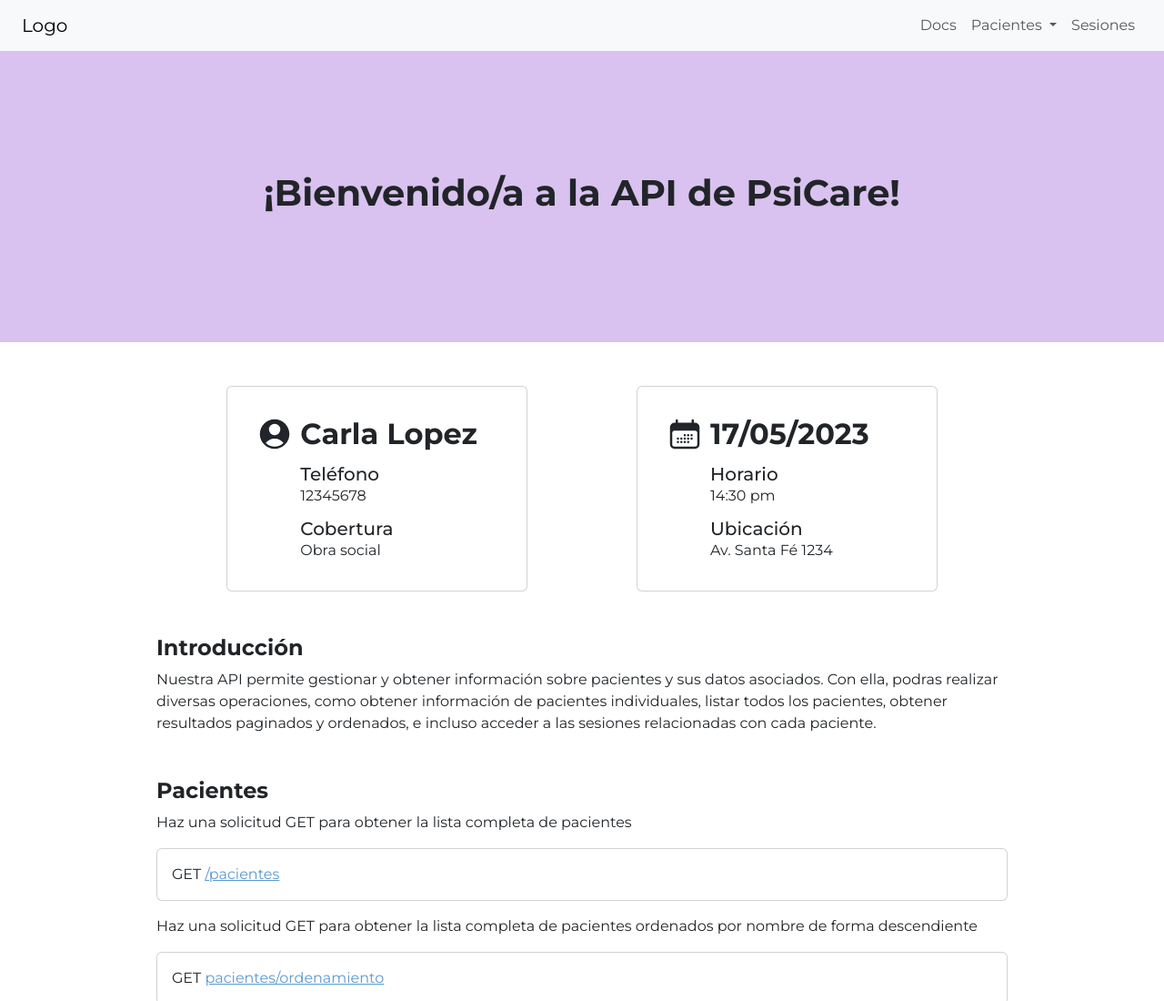
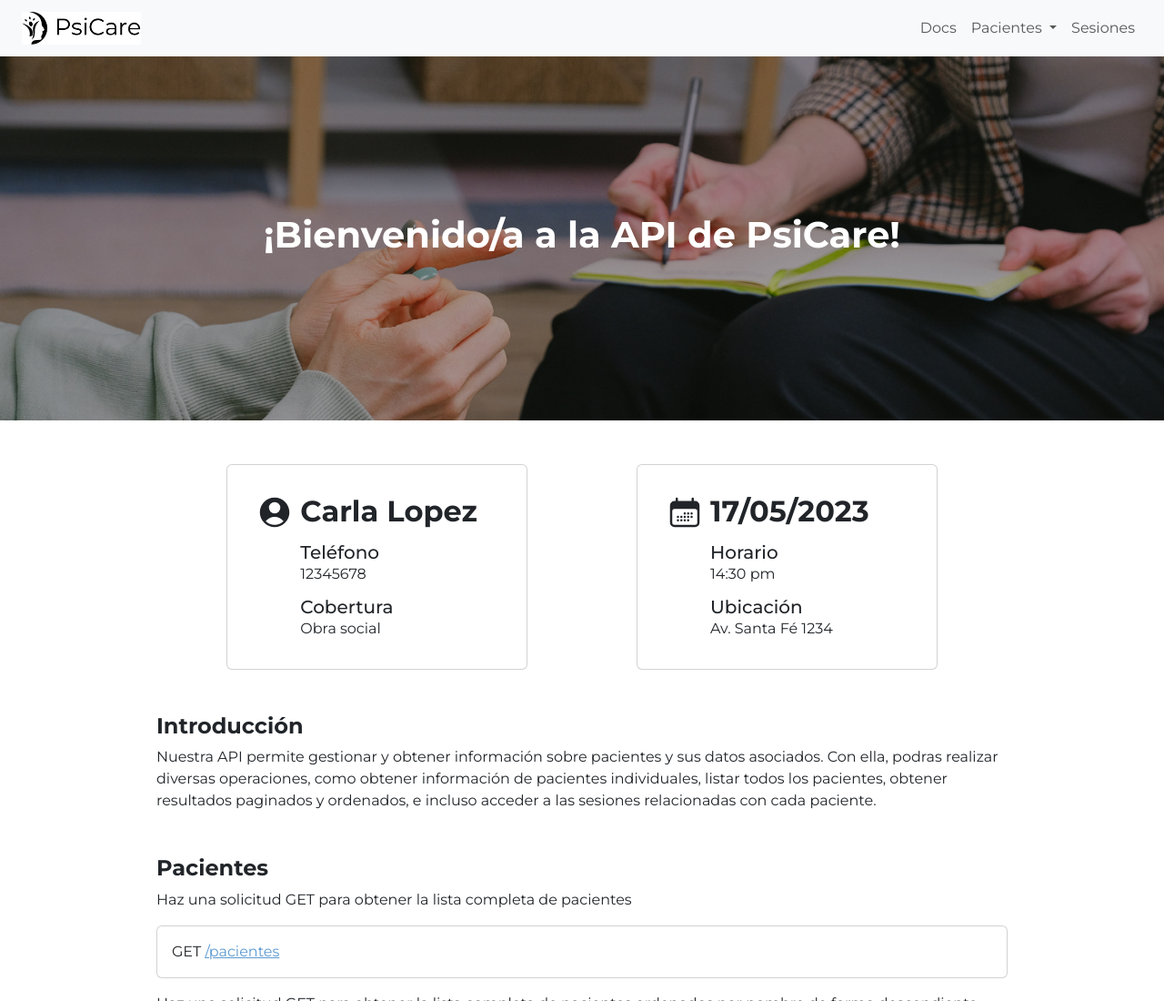
Before and after one commit to mArchilli/p1-appHibridas-archilli-merlo-moreno, a website: page public/index.html in a window 1280 px wide. Shown: the top 1100 px of the page at 91% size. Drawn offline with nearby package versions, Linux system fonts and the light colour scheme.

Commit message:
html terminado

```diff
--- a/public/index.html
+++ b/public/index.html
@@ -20,7 +20,8 @@
       <div class="container-fluid px-lg-4">
 
         <a class="navbar-brand" href="#">
-          <img src="" alt="">Logo
+          <!-- <h1 class="tituloH1 mb-0"></h1> -->
+          <img src="imgs/psicare-logo.jpg" class="w-50" alt="">
         </a>
 
         <button class="navbar-toggler" type="button" data-bs-toggle="collapse" data-bs-target="#navbarSupportedContent" aria-controls="navbarSupportedContent" aria-expanded="false" aria-label="Toggle navigation">
@@ -60,7 +61,7 @@
     <div class="container-fluid">
       <div class="row ">
         <div class="col-12 d-flex justify-content-center py-5 m-auto banner align-items-center">
-          <h2 class="fs-1 fw-bold text-center">¡Bienvenido/a a la API de PsiCare!</h2>
+          <h2 class="fs-1 fw-bold text-center h2Banner">¡Bienvenido/a a la API de PsiCare!</h2>
         </div>
       </div>
 
--- a/public/styless.css
+++ b/public/styless.css
@@ -12,6 +12,23 @@
 }
 
 .banner{
-    height: 40vh;
-    background-color: rgb(217, 194, 239);
+    height: 50vh;
+    /* background-color: rgb(217, 194, 239); */
+    background-image: url(imgs/banner-home.jpg);
+    background-size: cover;
+    background-position: top;
+    background-attachment: fixed;
 }
+
+.h2Banner{
+    color: white;
+}
+
+.tituloH1{
+    background-image: url("imgs/psicare-logo.jpg");
+    background-repeat: no-repeat;
+    background-size: cover;
+    background-position: center;
+    width: 250px;
+    height: 70px;
+}
```
Also changed, not shown: public/imgs/banner-home.jpg (added), public/imgs/psicare-logo.jpg (added).
